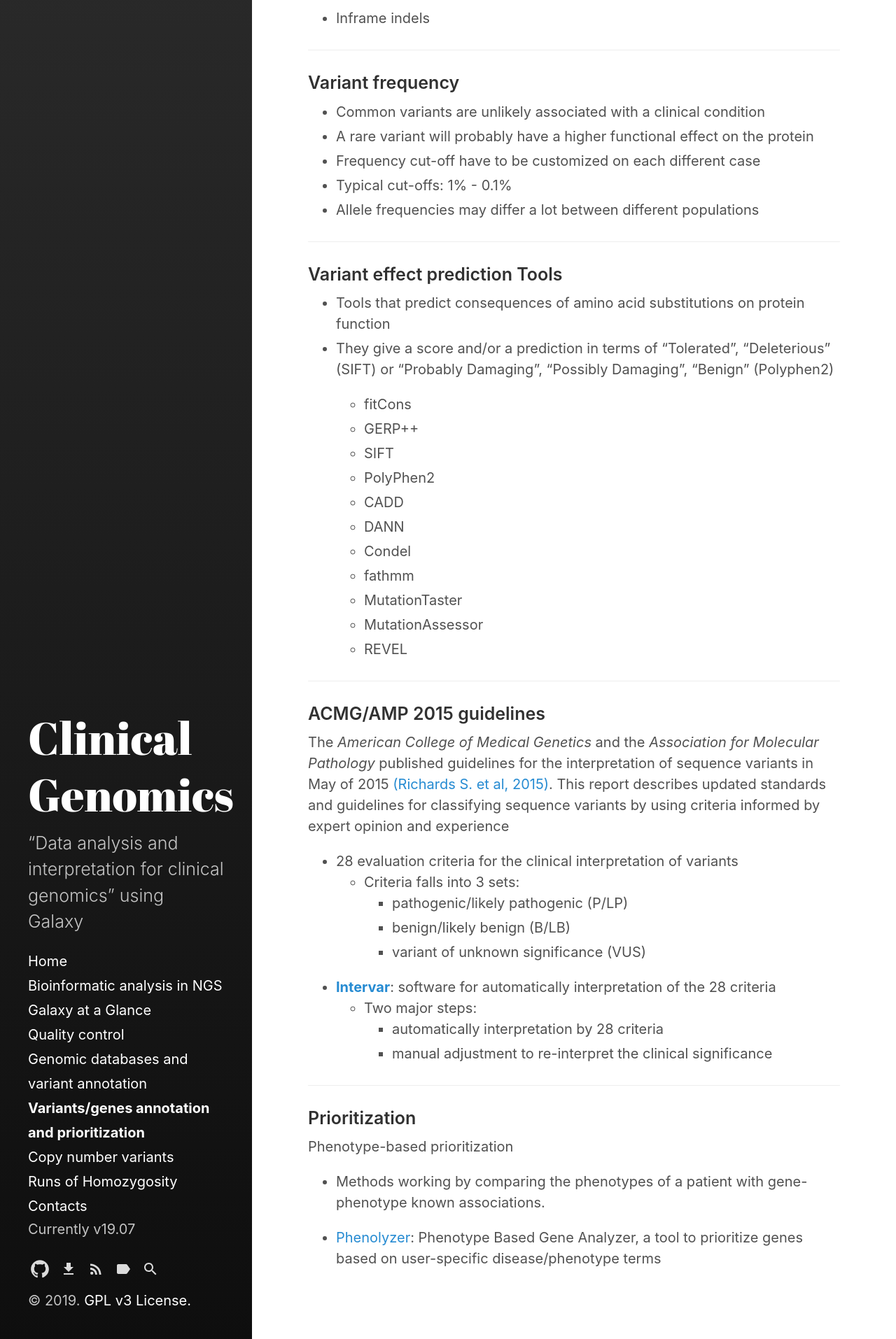
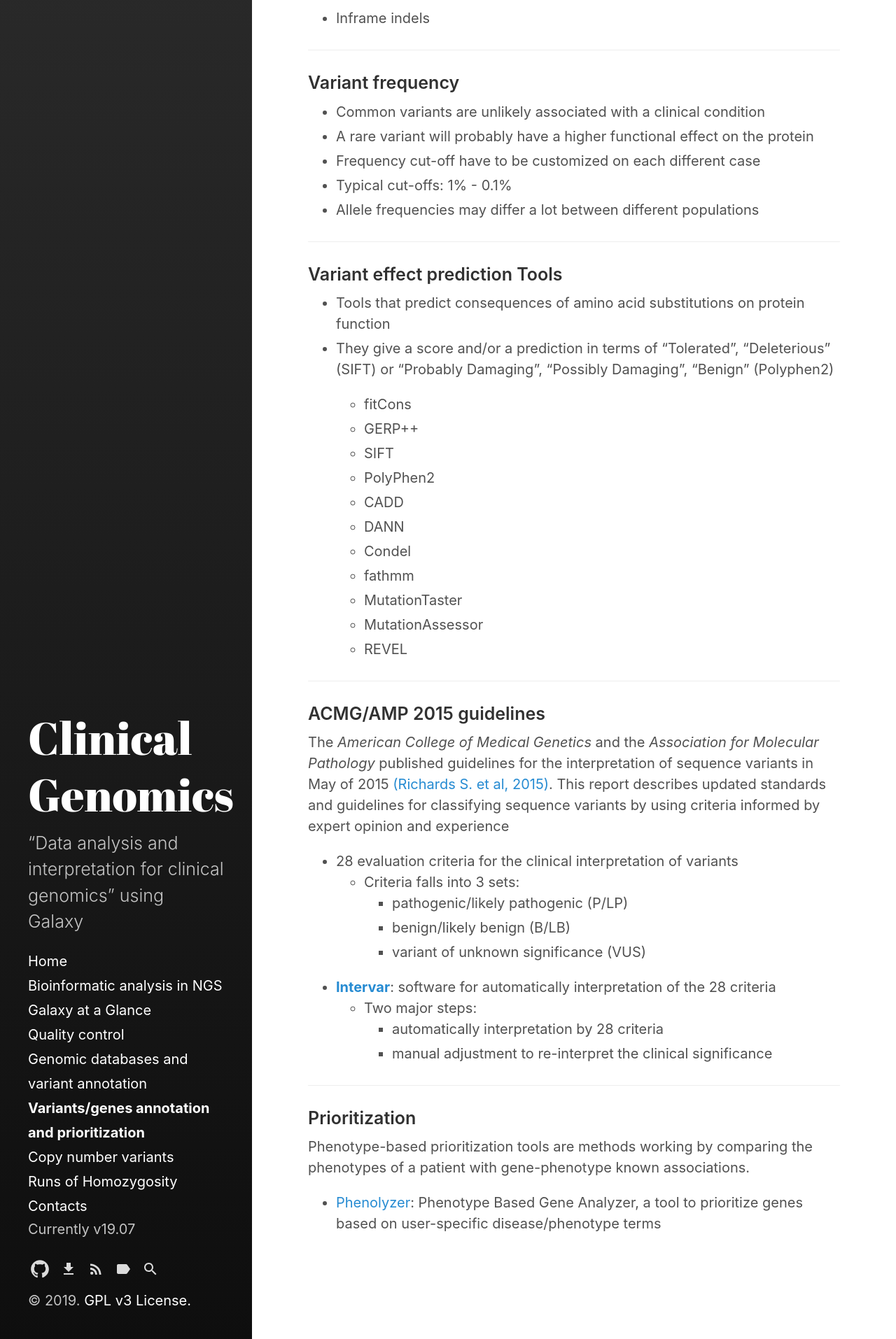
Before and after one commit to sigu-training/clinical_genomics, a Jekyll site: the page built from lectures/06.annotation.md, in a window 1280 px wide. Shown: the part 667-2581 px from the top of the page at 70% size. Built offline with Jekyll 4.4.1, drawn with Linux system fonts in a browser that asks for light colours.

Commit message:
Update 06.annotation.md

```diff
--- a/lectures/06.annotation.md
+++ b/lectures/06.annotation.md
@@ -4,6 +4,7 @@ title: Variants/genes annotation and prioritization
 summary: "Variants/genes annotation and prioritization"
 sidebar_link: true
 ---
+
 
 Once annotated, variants need to be filtered and prioritized
 
@@ -69,7 +70,6 @@ The *American College of Medical Genetics* and the *Association for Molecular Pa
 ---
 ### Prioritization
 
-Phenotype-based prioritization
-  - Methods working by comparing the phenotypes of a patient with gene-phenotype known associations.
+Phenotype-based prioritization tools are methods working by comparing the phenotypes of a patient with gene-phenotype known associations.
 
 - [Phenolyzer](http://phenolyzer.wglab.org/): Phenotype Based Gene Analyzer, a tool to prioritize genes based on user-specific disease/phenotype terms
```
